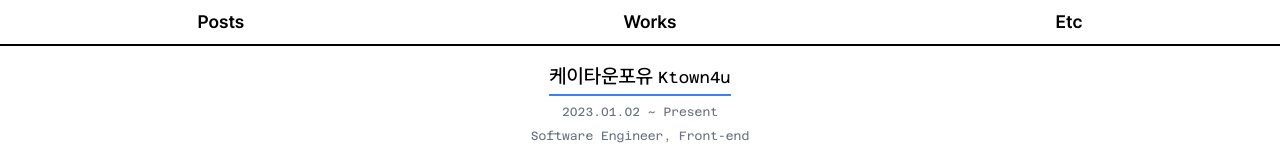
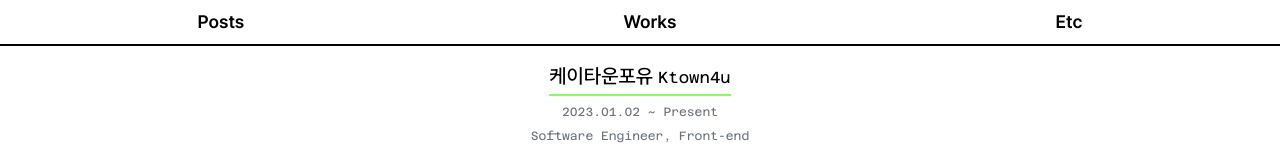
Before and after one commit to pseudopool/taiscookie, a Next.js app: page /works in a window 1280 px wide. Shown: the top 160 px of the page. Built offline with nearby package versions, Linux system fonts and the light colour scheme.

Commit message:
style: fix some styles

```diff
--- a/src/components/work/summary.tsx
+++ b/src/components/work/summary.tsx
@@ -10,7 +10,7 @@
     <Link
       href="https://kr.ktown4u.com"
       target="_blank"
-      className="text-xl font-medium pb-1 border-b-2 border-blue-500"
+      className="text-xl font-medium pb-1 border-b-2 border-highlight"
     >
       {job.name}{" "}
       <span className=" font-azeret text-base">{job.globalName}</span>{" "}
--- a/src/components/work/works.tsx
+++ b/src/components/work/works.tsx
@@ -32,9 +32,7 @@
               key={work.title}
               className="grid grid-cols-10 border-b border-b-gray-500 py-4"
             >
-              <h3 className="col-span-3 font-medium border-b pb-2">
-                {work.title}
-              </h3>
+              <h3 className="col-span-3 font-medium pb-2">{work.title}</h3>
               <ul className="col-span-7 pl-8 flex flex-col gap-2 font-light">
                 {work.contents.map((content) => (
                   <li key={content}>{content}</li>
```
